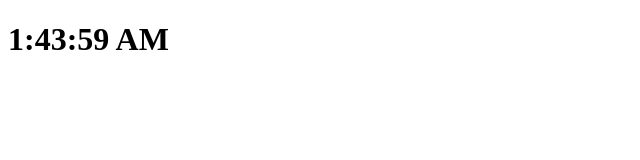
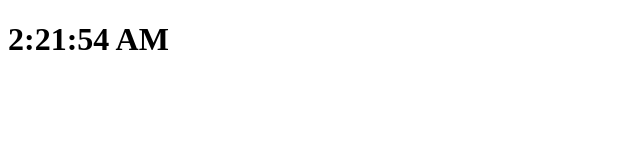
Before and after one commit to russellgoldenberg/test-actions, a website: page index.html in a window 1280 px wide. Shown: the full height of the page, 0-640 px from the left. Drawn offline with Linux system fonts and the light colour scheme.

Commit message:
Deploying to gh-pages from  @ 949ae750db83cffe888fbb6e89845eb121ac95c0 🚀

```diff
--- a/index.html
+++ b/index.html
@@ -10,7 +10,7 @@
   <head></head>
   <body>
 		<h1>
-		1:43:59 AM
+		2:21:54 AM
 		</h1>
   </body>
 </html>
```
